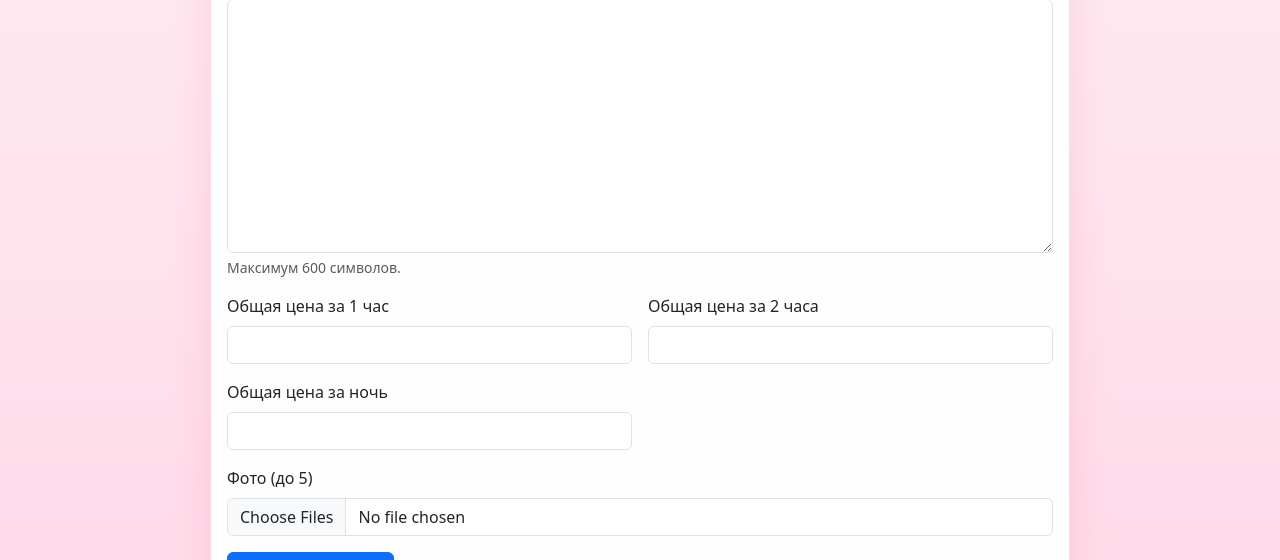
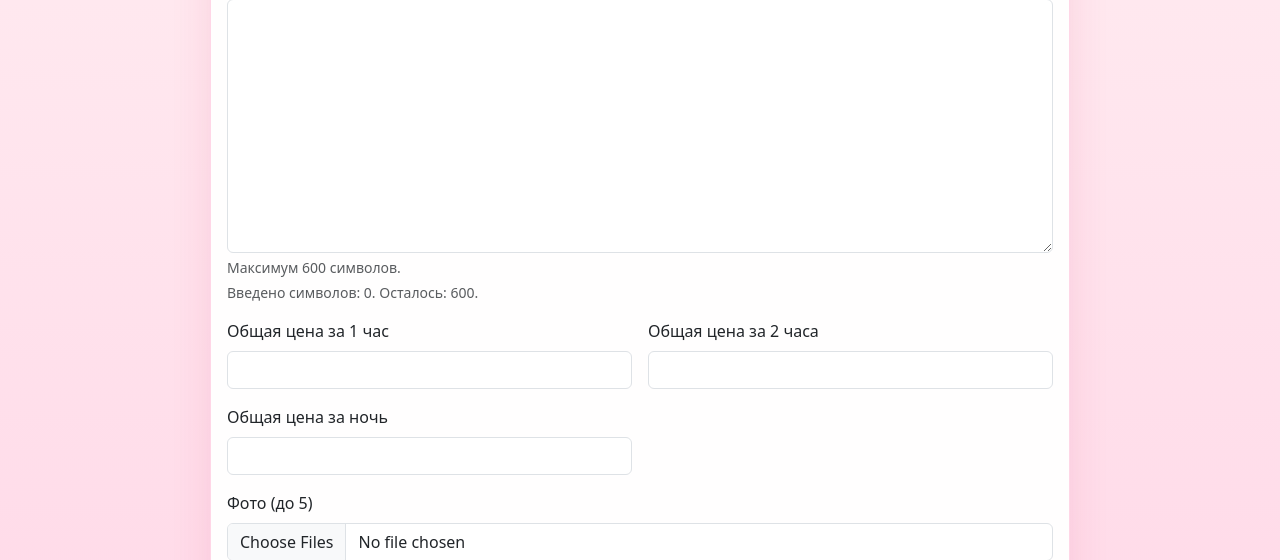
Before and after one commit to Shakhriyor10/inticom, a Django app: page /profile/edit/ in a window 1280 px wide. Shown: the part 829-1389 px from the top of the page. Run offline with Django 3.2, Linux system fonts and the light colour scheme; the visitor is signed in with stand-in values (Sample User, id 1).

Commit message:
Показать счетчик символов для описания анкеты

```diff
--- a/templates/base.html
+++ b/templates/base.html
@@ -174,5 +174,6 @@
 </main>
 
 <script src="https://cdn.jsdelivr.net/npm/bootstrap@5.3.3/dist/js/bootstrap.bundle.min.js"></script>
+{% block extra_scripts %}{% endblock %}
 </body>
 </html>
--- a/templates/profile_form.html
+++ b/templates/profile_form.html
@@ -20,6 +20,15 @@
                         {{ field }}
                         {% if field.help_text %}
                             <div class="form-text">{{ field.help_text }}</div>
+                        {% endif %}
+                        {% if field.name == 'description' %}
+                            <div
+                                class="form-text"
+                                id="description-counter"
+                                data-max-length="{{ field.field.max_length|default:600 }}"
+                            >
+                                Введено символов: 0. Осталось: {{ field.field.max_length|default:600 }}.
+                            </div>
                         {% endif %}
                     {% endif %}
                     {% if field.errors %}<div class="text-danger small mt-1">{{ field.errors }}</div>{% endif %}
@@ -55,3 +64,27 @@
     </div>
 </div>
 {% endblock %}
+
+{% block extra_scripts %}
+<script>
+    document.addEventListener('DOMContentLoaded', function () {
+        const descriptionInput = document.getElementById('id_description');
+        const counter = document.getElementById('description-counter');
+
+        if (!descriptionInput || !counter) {
+            return;
+        }
+
+        const maxLength = Number(counter.dataset.maxLength || 600);
+
+        const updateCounter = () => {
+            const currentLength = descriptionInput.value.length;
+            const remaining = Math.max(maxLength - currentLength, 0);
+            counter.textContent = `Введено символов: ${currentLength}. Осталось: ${remaining}.`;
+        };
+
+        descriptionInput.addEventListener('input', updateCounter);
+        updateCounter();
+    });
+</script>
+{% endblock %}
```
